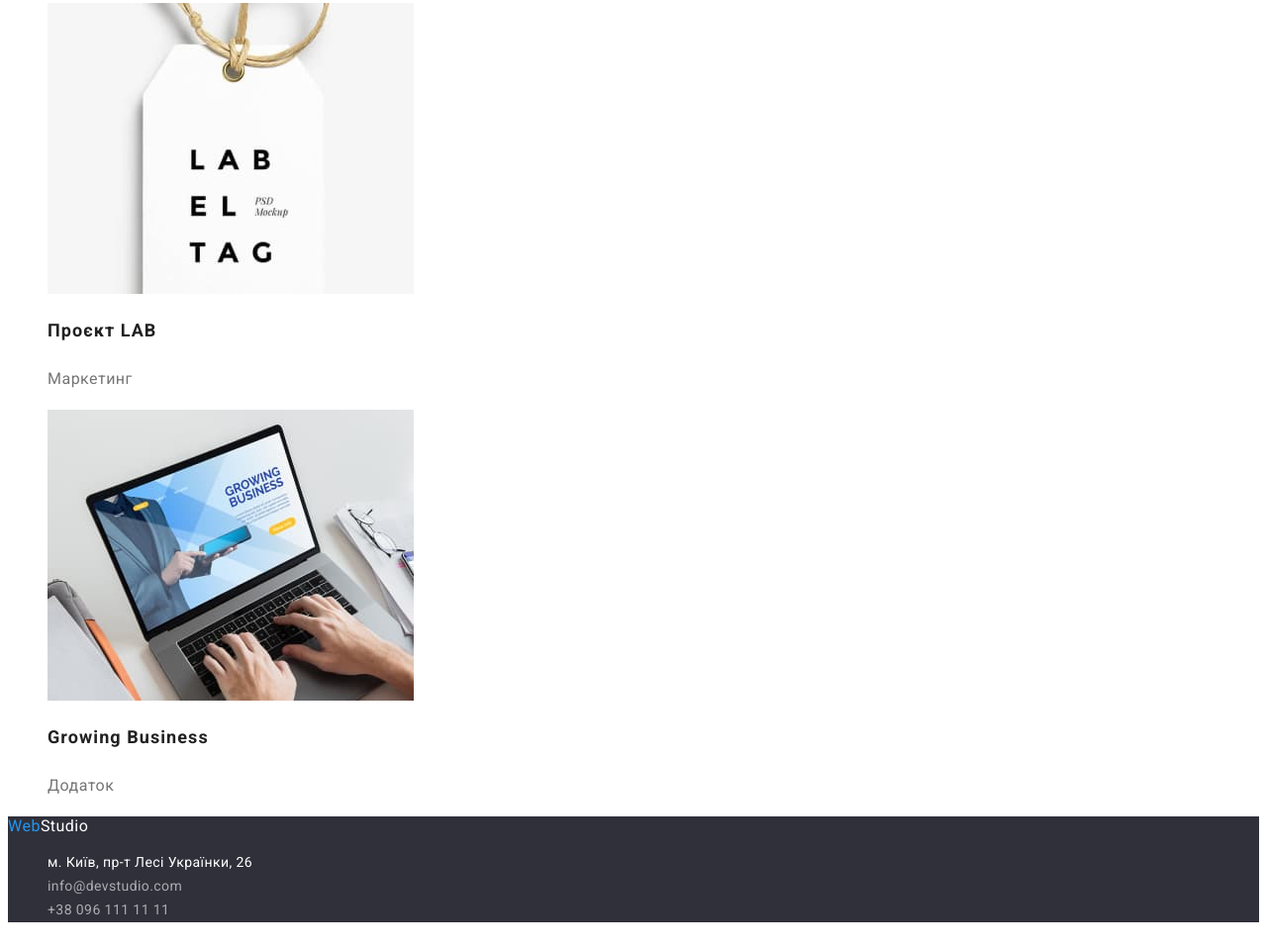
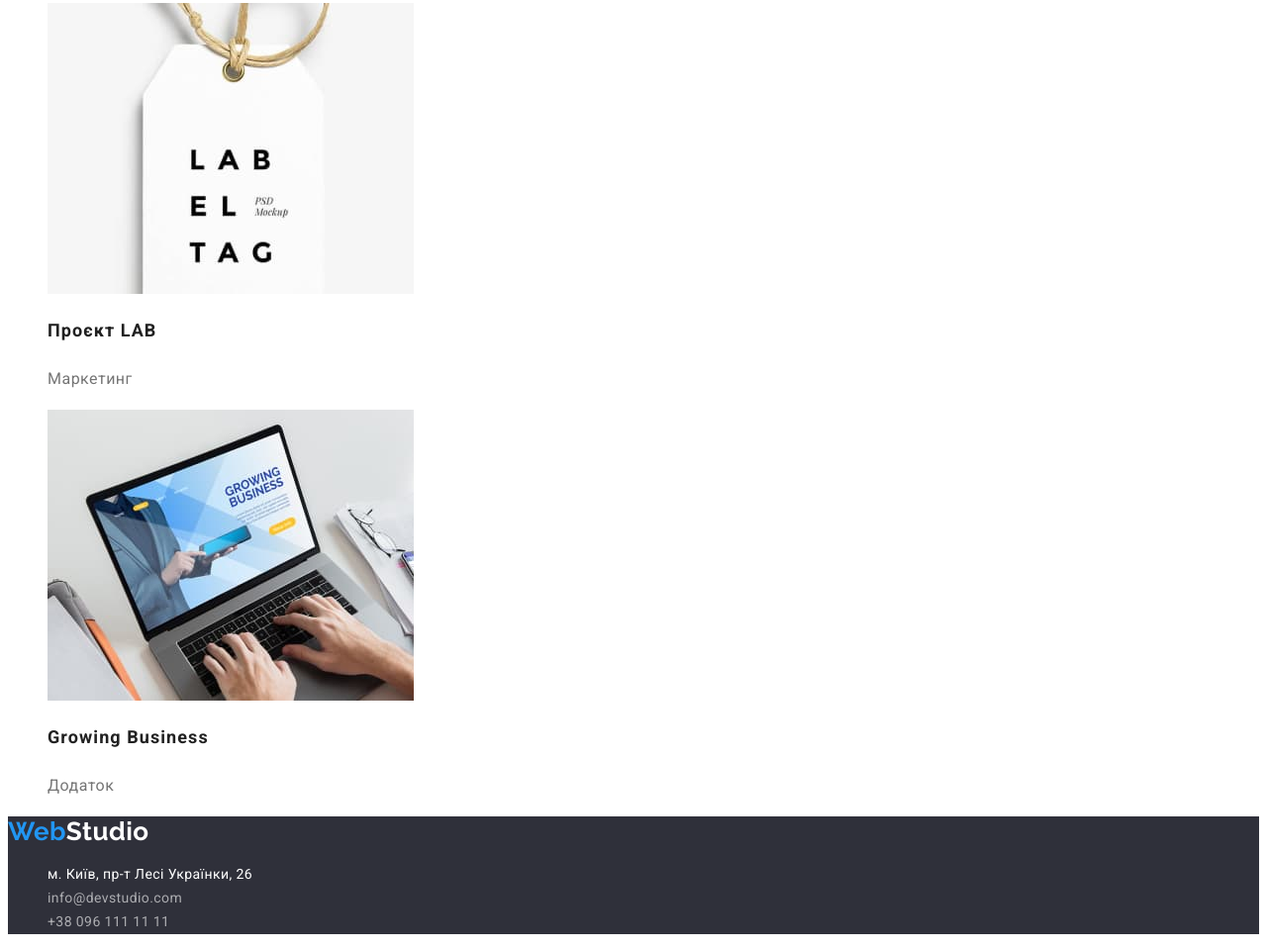
Before and after one commit to VolodymyrShostak/goit-markup-hw-02, a plain HTML site: page portfolio.html in a window 1280 px wide. Shown: the part 3182-4142 px from the top of the page at 99% size. Drawn offline with Linux system fonts and the light colour scheme.

Commit message:
Update portfolio.html

```diff
--- a/portfolio.html
+++ b/portfolio.html
@@ -124,7 +124,7 @@
         <!--футер-->
         <footer>
             <div class="footer">
-                <a href="./index.html" class="decoration">
+                <a href="./index.html" class="logo decoration">
                     <span class="logo-one">Web</span><span class="logo-three">Studio</span>
                 </a>
                 <address>
```
